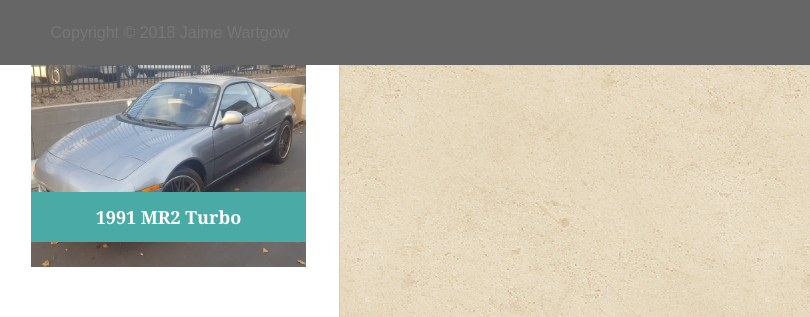
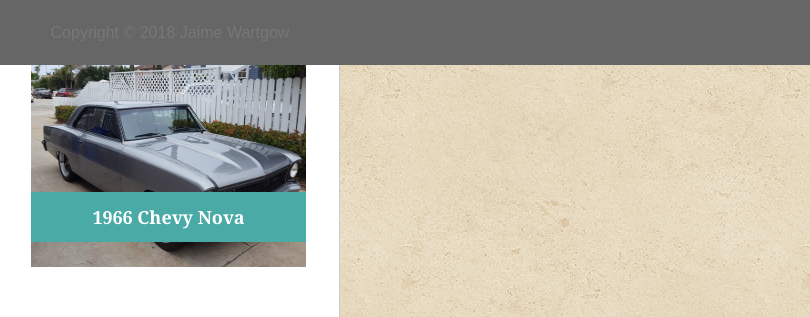
Before and after one commit to wartgowj/responsive-portfolio, a plain HTML site: page portfolio.html in a window 1280 px wide. Shown: the part 735-1052 px from the top of the page, 470-1280 px from the left. Drawn offline with Linux system fonts and the light colour scheme.

Commit message:
Update portfolio.html

```diff
--- a/portfolio.html
+++ b/portfolio.html
@@ -53,9 +53,9 @@
       </div>
 
       <div class="projects">
-        <a href="http://s285.photobucket.com/user/wartgowj/library/91%20MR2%20Turbo?sort=3&page=1" target="blank"><img src="assets/images/mr2.JPG" alt="1991 MR2 turbo" class="proj-pic"></a>
+        <a href="http://s285.photobucket.com/user/wartgowj/library/91%20MR2%20Turbo?sort=3&page=1" target="blank"><img src="assets/images/nova.JPG" alt="1991 MR2 turbo" class="proj-pic"></a>
 
-        <h3>1991 MR2 Turbo</h3>
+        <h3>1966 Chevy Nova</h3>
       </div>
 
     </section>
```
